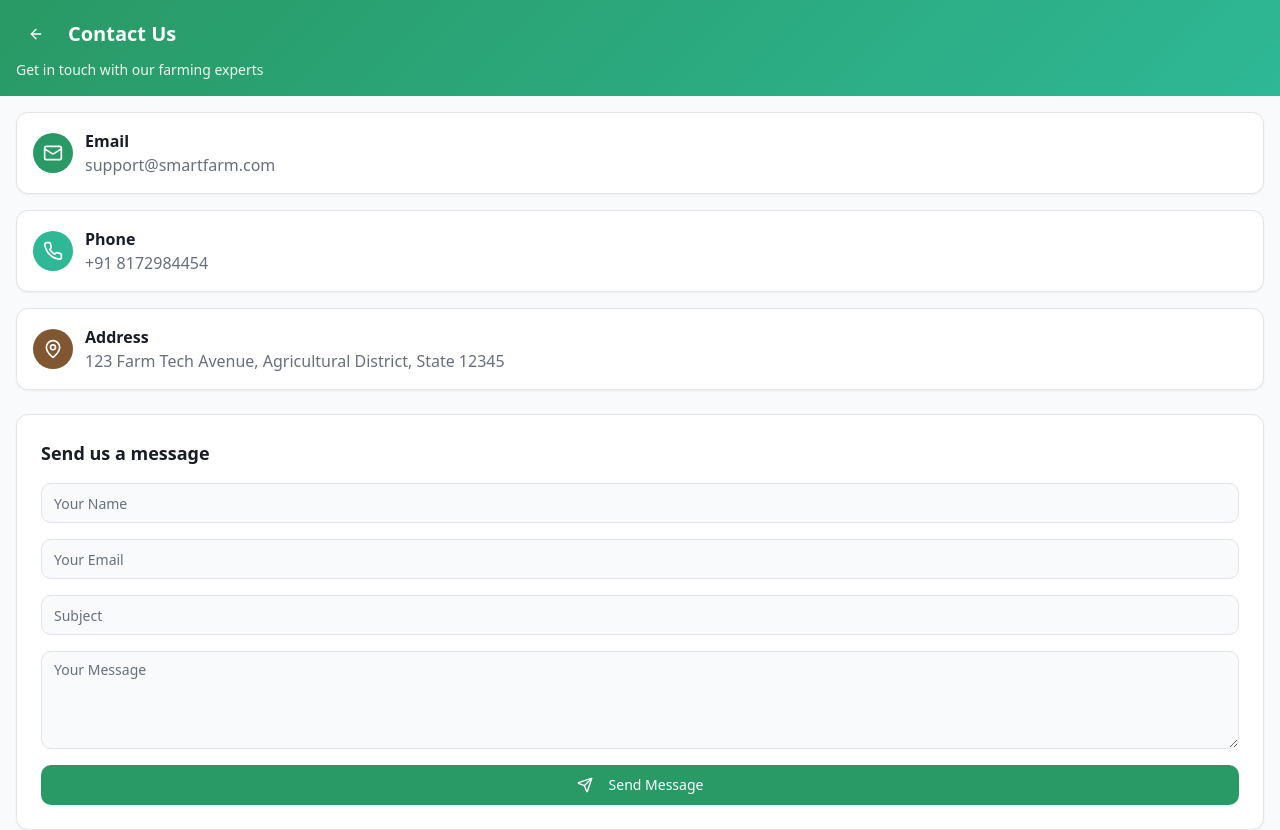
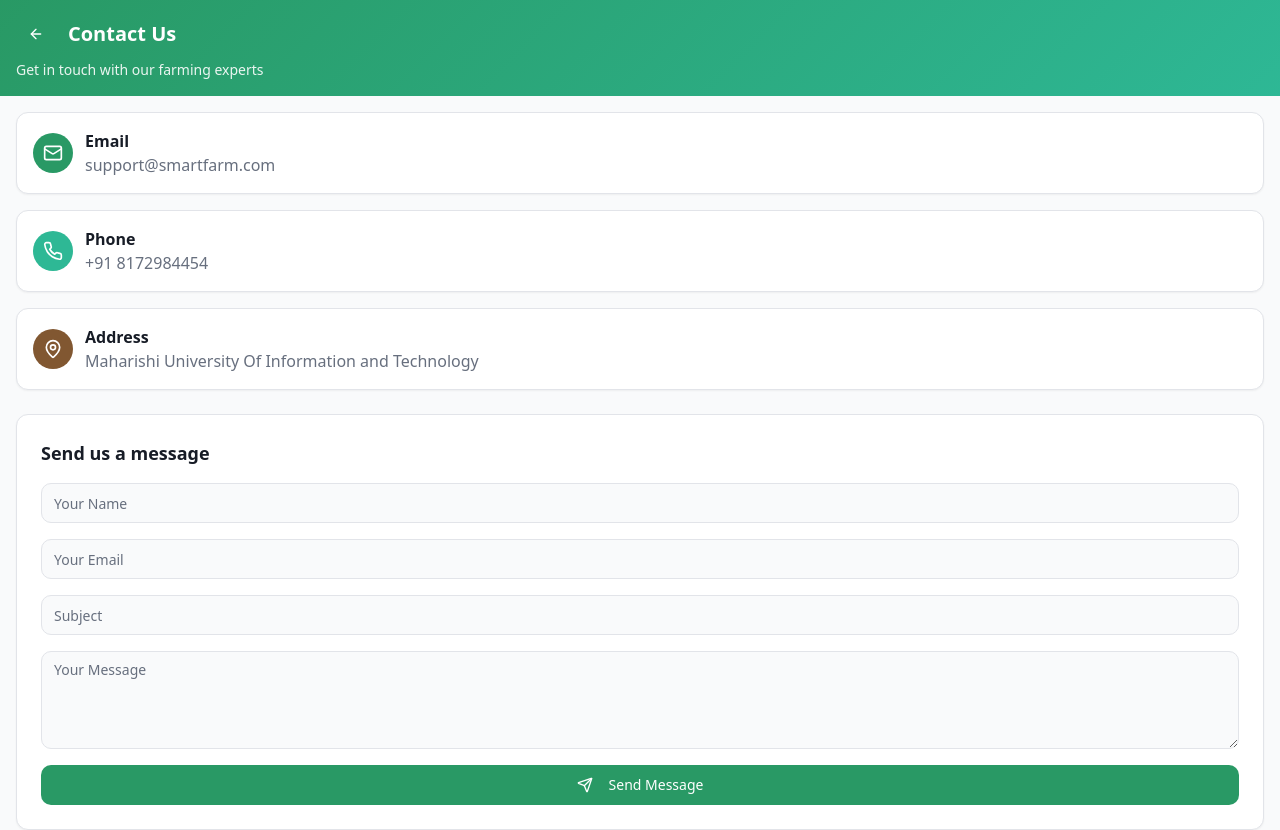
Before and after one commit to ankurkumar435/agri-innovators, a React (Vite) app: page /contact in a window 1280 px wide. Shown: the top 830 px of the page. Built offline with nearby package versions, Linux system fonts and the light colour scheme; the HTML template or start-up script is replaced by a standard one.

Commit message:
Update contact details fields
Co-authored-by: ankurkumar435 <230966604+ankurkumar435@users.noreply.github.com>

```diff
--- a/src/pages/Contact.tsx
+++ b/src/pages/Contact.tsx
@@ -93,7 +93,7 @@ const Contact = () => {
               </div>
               <div>
                 <h3 className="font-semibold text-foreground">Address</h3>
-                <p className="text-muted-foreground">123 Farm Tech Avenue, Agricultural District, State 12345</p>
+                <p className="text-muted-foreground">Maharishi University Of Information and Technology</p>
               </div>
             </div>
           </Card>
```
